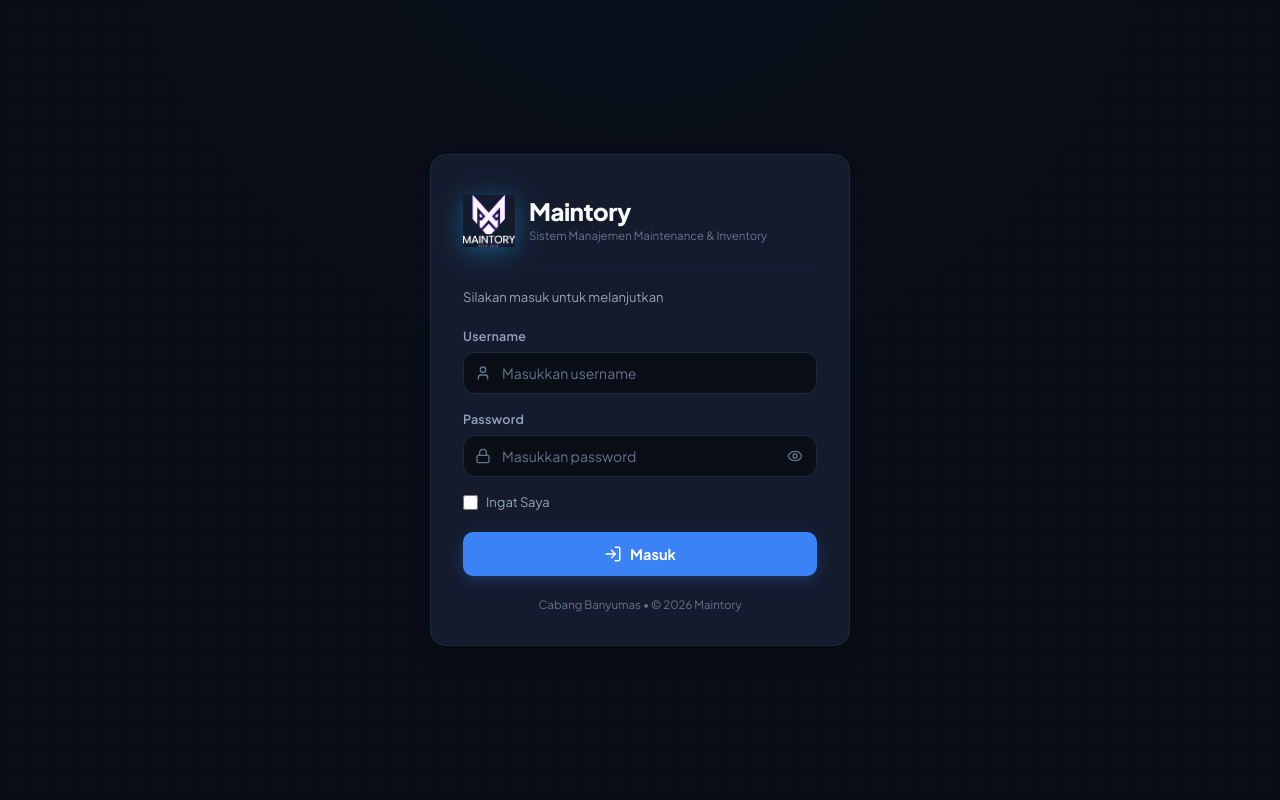
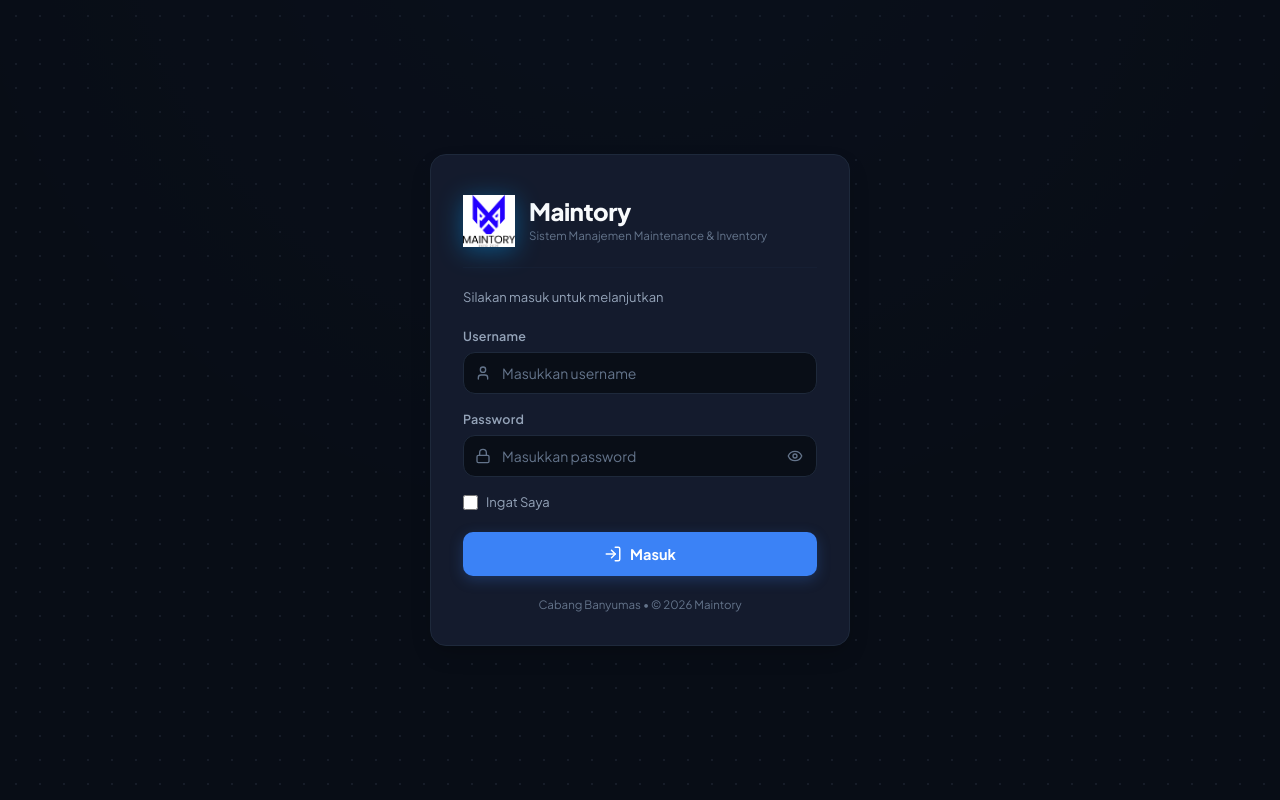
Before and after one commit to aldienjanata/maintory, a React (Vite) app: page /login in a window 1280 px wide. Built offline with nearby package versions, Linux system fonts and the light colour scheme; no server answers.

Commit message:
style: revert logo CSS to show white background

```diff
--- a/src/index.css
+++ b/src/index.css
@@ -154,9 +154,7 @@
   width: 52px;
   height: 52px;
   object-fit: contain;
-  /* Trik untuk menghilangkan background putih & mengubah teks hitam jadi putih */
-  filter: invert(1) hue-rotate(180deg) brightness(1.1);
-  mix-blend-mode: screen;
+  border-radius: 8px;
 }
 
 .sidebar-logo-text { flex: 1; overflow: hidden; }
--- a/src/pages/auth/Login.jsx
+++ b/src/pages/auth/Login.jsx
@@ -65,11 +65,7 @@
         {/* Logo area */}
         <div className="login-logo-wrap">
           <div className="login-logo-icon" style={{ background: 'transparent', boxShadow: 'none', padding: '0' }}>
-            <img src="/logo.png" alt="Maintory" style={{
-              width: '80px', height: '80px', objectFit: 'contain',
-              filter: 'invert(1) hue-rotate(180deg) brightness(1.2) drop-shadow(0 4px 12px rgba(0, 163, 255, 0.4))',
-              mixBlendMode: 'screen'
-            }} />
+            <img src="/logo.png" alt="Maintory" style={{ width: '80px', height: '80px', objectFit: 'contain', filter: 'drop-shadow(0 4px 12px rgba(0, 163, 255, 0.4))' }} />
           </div>
           <div>
             <h1 className="login-title">Maintory</h1>
```
